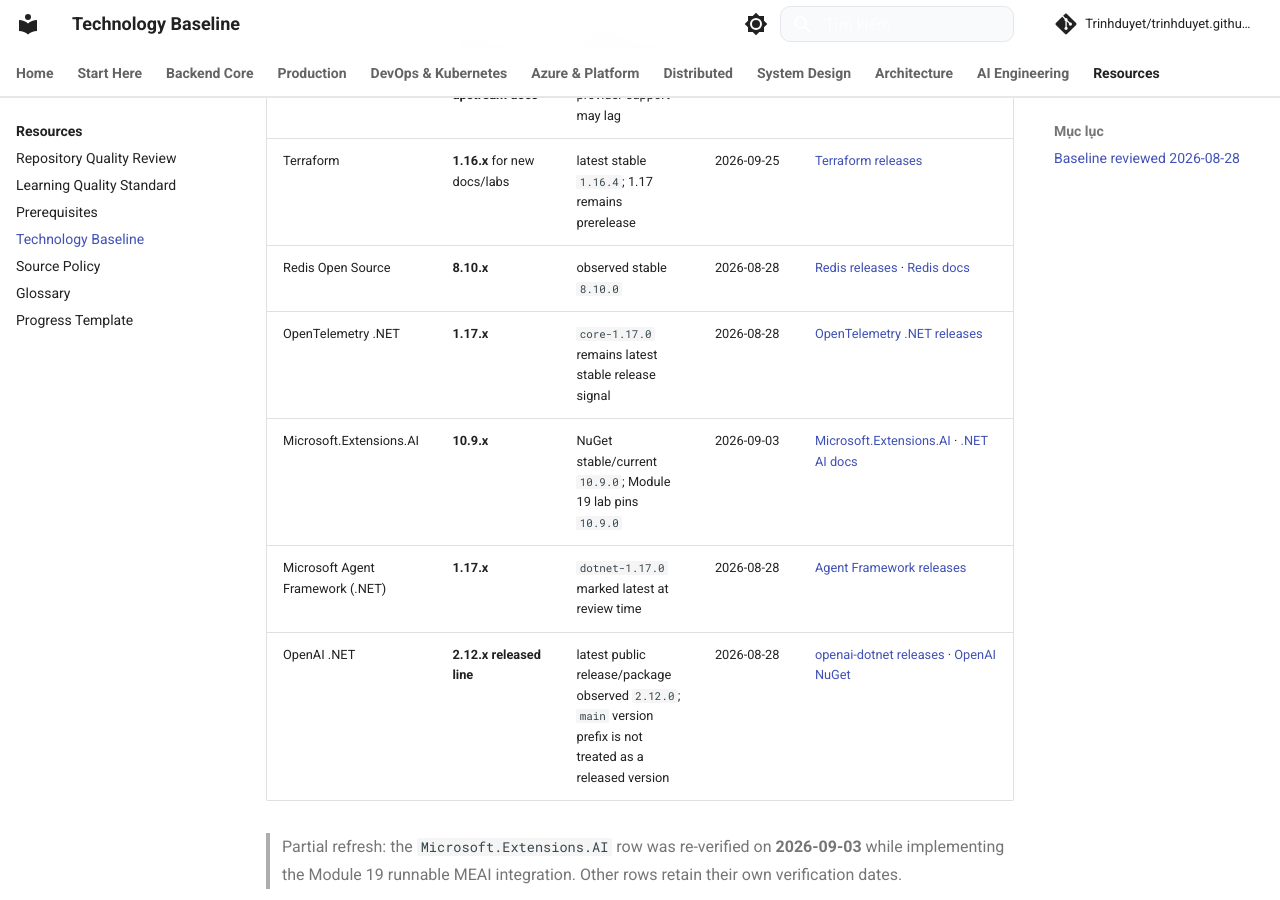
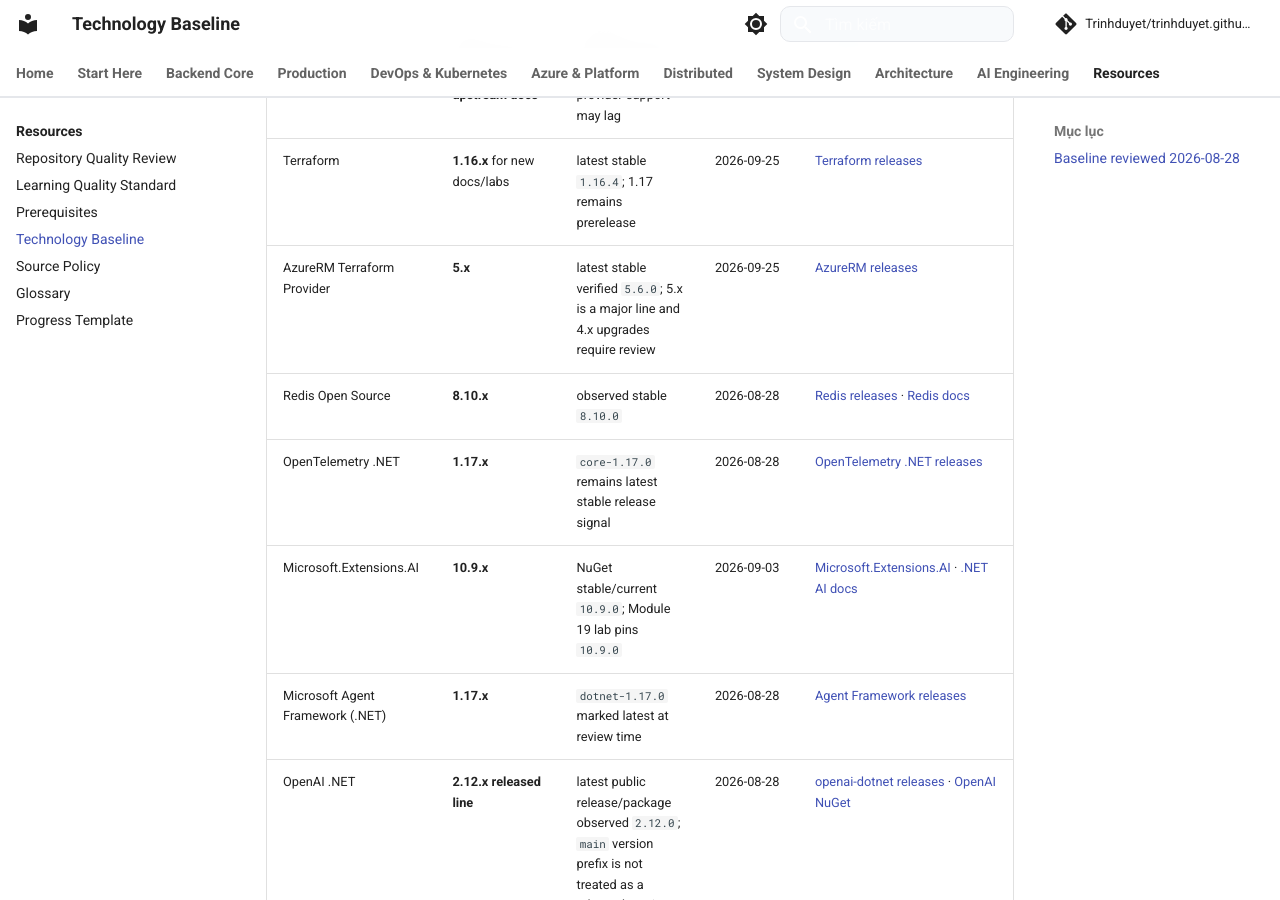
Before and after one commit to Trinhduyet/trinhduyet.github.io, an MkDocs documentation site: the page built from docs/00-roadmap/technology-baseline.md, in a window 1280 px wide and 900 px high, scrolled down 954 px. Built offline with MkDocs 1.6.1 and Material for MkDocs 9.7.7, drawn with Linux system fonts in a browser that asks for light colours; comment, search, counter and statistics services are not loaded.

Commit message:
docs: fix multiline table formatting

```diff
--- a/docs/00-roadmap/technology-baseline.md
+++ b/docs/00-roadmap/technology-baseline.md
@@ -12,7 +12,8 @@
 | SQL Server | **SQL Server 2025** | latest CU listed by Microsoft: **CU8 / August 2026** | 2026-08-28 | [SQL Server latest updates](https://learn.microsoft.com/en-us/troubleshoot/sql/releases/download-and-install-latest-updates) |
 | Docker Engine | **29.x** | documented latest 29.x patch: `29.7.2` | 2026-08-28 | [Docker Engine 29 release notes](https://docs.docker.com/engine/release-notes/29/) |
 | Kubernetes | **1.37 concepts/API line for new upstream docs** | upstream `1.37.0` released 2026-08-26; managed-provider support may lag | 2026-08-28 | [Kubernetes 1.37](https://kubernetes.io/releases/1.37/) · [release announcement](https://kubernetes.io/blog/2026/08/26/kubernetes-v1-37-release/) |
-| Terraform | **1.16.x** for new docs/labs | latest stable `1.16.4`; 1.17 remains prerelease | 2026-09-25 | [Terraform releases](https://github.com/hashicorp/terraform/releases) |\n| AzureRM Terraform Provider | **5.x** | latest stable verified `5.6.0`; 5.x is a major line and 4.x upgrades require review | 2026-09-25 | [AzureRM releases](https://github.com/hashicorp/terraform-provider-azurerm/releases) |
+| Terraform | **1.16.x** for new docs/labs | latest stable `1.16.4`; 1.17 remains prerelease | 2026-09-25 | [Terraform releases](https://github.com/hashicorp/terraform/releases) |
+| AzureRM Terraform Provider | **5.x** | latest stable verified `5.6.0`; 5.x is a major line and 4.x upgrades require review | 2026-09-25 | [AzureRM releases](https://github.com/hashicorp/terraform-provider-azurerm/releases) |
 | Redis Open Source | **8.10.x** | observed stable `8.10.0` | 2026-08-28 | [Redis releases](https://github.com/redis/redis/releases) · [Redis docs](https://redis.io/docs/latest/) |
 | OpenTelemetry .NET | **1.17.x** | `core-1.17.0` remains latest stable release signal | 2026-08-28 | [OpenTelemetry .NET releases](https://github.com/open-telemetry/opentelemetry-dotnet/releases) |
 | Microsoft.Extensions.AI | **10.9.x** | NuGet stable/current `10.9.0`; Module 19 lab pins `10.9.0` | 2026-09-03 | [Microsoft.Extensions.AI](https://www.nuget.org/packages/Microsoft.Extensions.AI) · [.NET AI docs](https://learn.microsoft.com/en-us/dotnet/ai/) |
```
